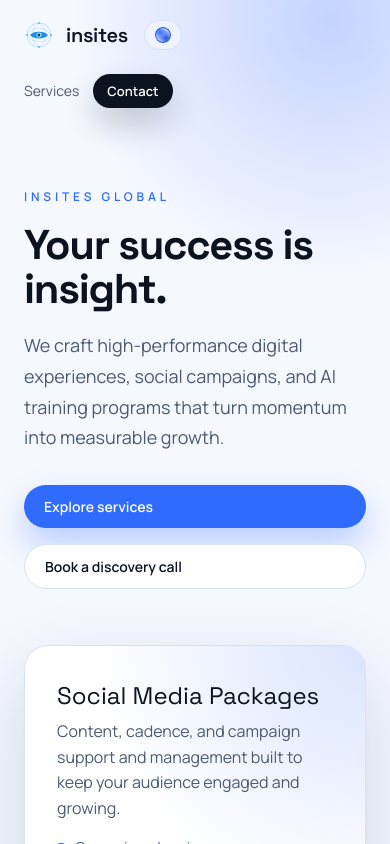
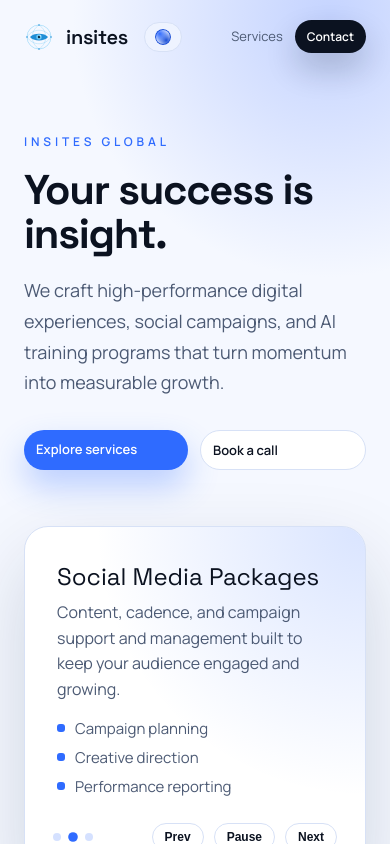
Before and after one commit to radicazz/insite, a Next.js app: page / in a window 390 px wide. Shown: the top 844 px of the page. Built offline with nearby package versions, Linux system fonts and the light colour scheme; no server answers.

Commit message:
fix: adjust mobile layout

```diff
--- a/src/app/page.module.css
+++ b/src/app/page.module.css
@@ -273,13 +273,17 @@
 
   .heroActions {
     width: 100%;
-    flex-direction: column;
+    flex-direction: row;
+    flex-wrap: nowrap;
+    gap: 12px;
   }
 
   .heroActions .ctaPrimary,
   .heroActions .ctaSecondary {
-    width: 100%;
+    flex: 1 1 0;
     justify-content: center;
+    padding: 10px 12px;
+    font-size: 13px;
   }
 
 }
--- a/src/app/page.tsx
+++ b/src/app/page.tsx
@@ -55,7 +55,7 @@ export default function Home() {
                   className={styles.ctaSecondary}
                   href="mailto:insitesglobal@gmail.com"
                 >
-                  Book a discovery call
+                  Book a call
                 </a>
               </div>
             </div>
--- a/src/components/SiteHeader.module.css
+++ b/src/components/SiteHeader.module.css
@@ -75,17 +75,24 @@
 
 @media (max-width: 640px) {
   .header {
-    flex-direction: column;
-    align-items: flex-start;
+    flex-direction: row;
+    flex-wrap: wrap;
+    align-items: center;
+    gap: 12px;
   }
 
   .nav {
-    flex-wrap: wrap;
-    gap: 14px;
+    margin-left: auto;
+    gap: 12px;
+  }
+
+  .navLink {
+    padding: 8px 0;
+    font-size: 13px;
   }
 
   .contactCta {
-    padding: 8px 14px;
-    font-size: 13px;
+    padding: 8px 12px;
+    font-size: 12px;
   }
 }
```
